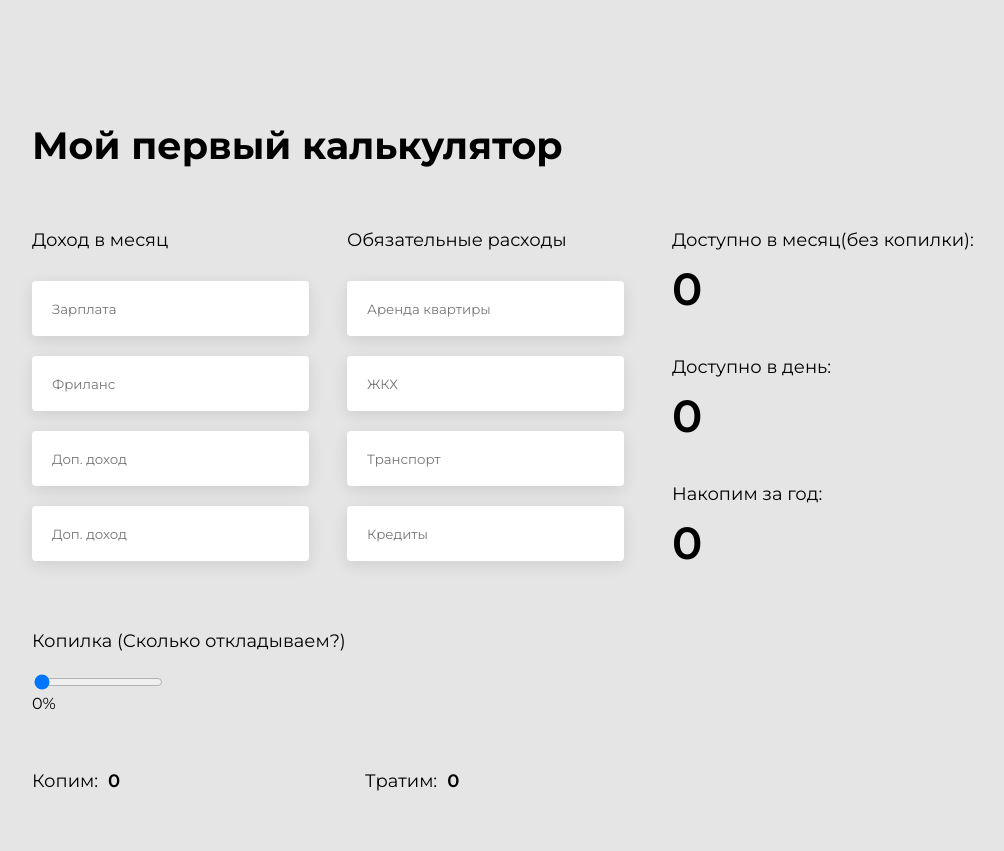
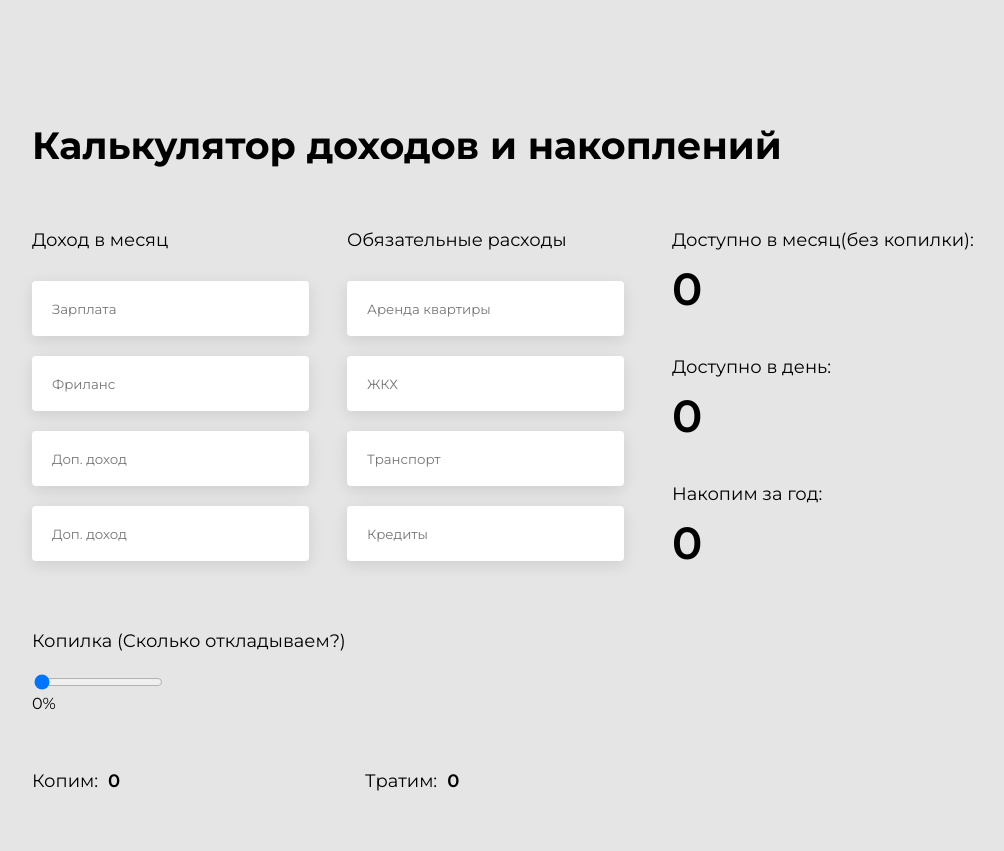
Before and after one commit to Solexofficial/calculatorSalary, a plain HTML site: page index.html in a window 1280 px wide. Shown: the whole page, without its empty margins (138-1142 px from the left). Drawn offline with Linux system fonts and the light colour scheme.

Commit message:
change title

```diff
--- a/index.html
+++ b/index.html
@@ -5,14 +5,14 @@
     <meta name="viewport"
           content="width=device-width, user-scalable=no, initial-scale=1.0, maximum-scale=1.0, minimum-scale=1.0">
     <meta http-equiv="X-UA-Compatible" content="ie=edge">
-    <title>Калькулятор</title>
+    <title>Калькулятор финансов</title>
     <link href="https://fonts.googleapis.com/css?family=Montserrat:400,600,700&display=swap&subset=cyrillic" rel="stylesheet">
     <link rel='stylesheet' type='text/css' href='main.css'>
 
 </head>
 <body>
     <div class="main-wrapper">
-        <h1>Мой первый калькулятор</h1>
+        <h1>Калькулятор доходов и накоплений</h1>
         <div class="inputs-block">
             <div class="inputs-block-column">
                 <h6>Доход в месяц</h6>
```
